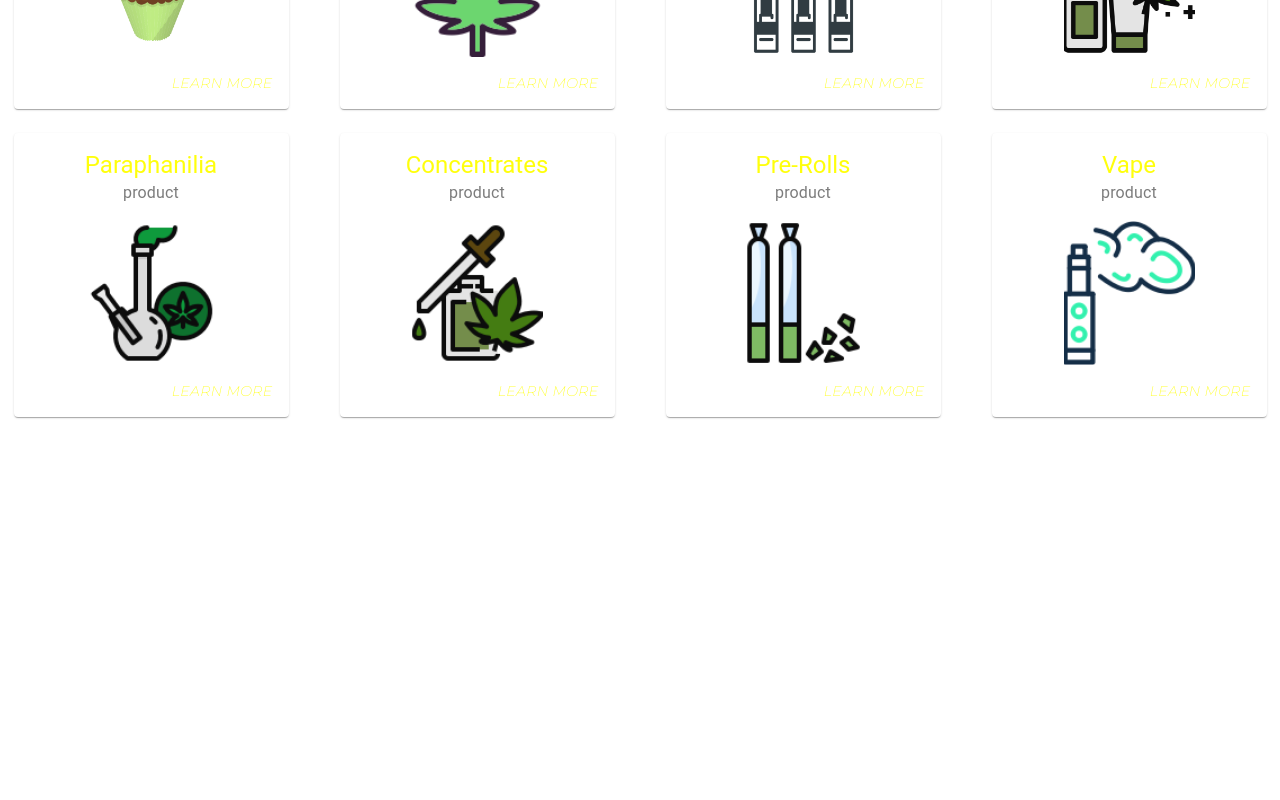
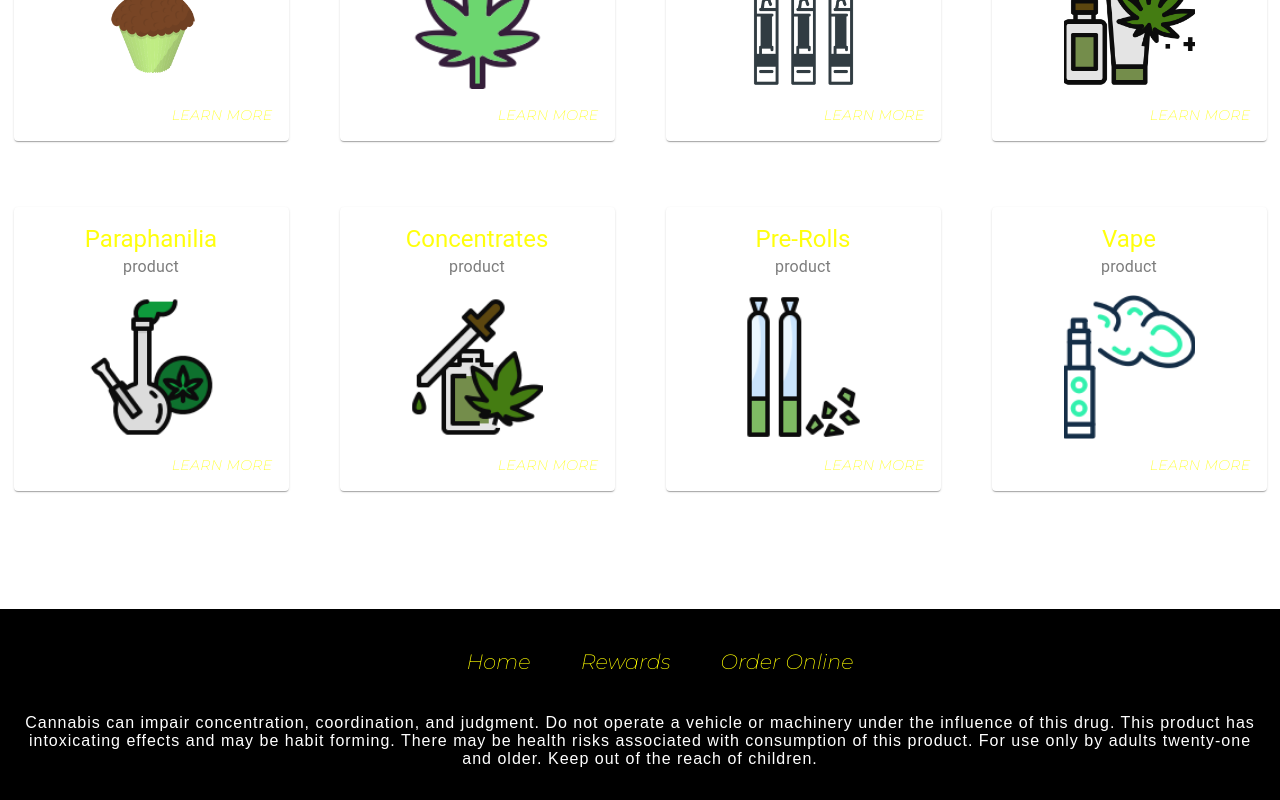
Before and after one commit to thekushery420/lspsReact, a React (Create React App) app: page / in a window 1280 px wide. Shown: the part 2364-3164 px from the top of the page. Before the commit the page ends 2793 px from the top, so only its background shows below. Built offline with nearby package versions, Linux system fonts and the light colour scheme.

Commit message:
footer component completed.

```diff
--- a/src/App.js
+++ b/src/App.js
@@ -1,31 +1,31 @@
-import React from "react"
-import Header from "../src/Components/Header/Header"
-import {Switch, Route} from "react-router-dom"
-import Home from "./Pages/Home"
-import Rewards from "./Pages/Rewards"
-import OrderOnline from "./Pages/OrderOnline"
+import React from "react";
+import Header from "../src/Components/Header/Header";
+import { Switch, Route } from "react-router-dom";
+import Home from "./Pages/Home";
+import Rewards from "./Pages/Rewards";
+import OrderOnline from "./Pages/OrderOnline";
+import Footer from "./Components/footer/Footer";
 
-import "../src/App.css"
+import "../src/App.css";
 
-function App(){
-return(
+function App() {
+  return (
     <>
       <Header />
       <Switch>
-            <Route exact path="/" >
+        <Route exact path="/">
           <Home />
         </Route>
-            <Route exact path="/Rewards" >
+        <Route exact path="/Rewards">
           <Rewards />
         </Route>
-            <Route exact path="/OrderOnline" >
+        <Route exact path="/OrderOnline">
           <OrderOnline />
         </Route>
       </Switch>
+      <Footer />
     </>
- )
-
-
+  );
 }
 
-export default App
+export default App;
--- a/src/Components/Header/Header.css
+++ b/src/Components/Header/Header.css
@@ -105,9 +105,9 @@
   }
 
   .navbar-logo img {
-    height: 140px;
-    width: 200px;
-    margin-top: 0.2em;
+    height: 100px;
+    width: 130px;
+    margin-top: 0.5rem;
     border-radius: 10px;
   }
 
--- a/src/Components/Hero/Hero.css
+++ b/src/Components/Hero/Hero.css
@@ -41,17 +41,25 @@
   animation: left_to_right 3s ease;
 }
 
-/* phone */
-@media screen and (max-width: 600px) {
+/* small phone */
+@media screen and (min-width: 240px) {
   .hero__title {
     animation: none;
+    font-size: 2.5em;
+  }
+}
+
+/* regular phone */
+@media screen and (min-width: 600px) {
+  .hero__title {
+    animation: none;
+    font-size: 4em;
   }
 }
 
 /* tablets */
-@media screen and (max-width: 767px) {
+@media screen and (min-width: 767px) {
   .hero__title {
-    font-size: 3em;
     animation: none;
   }
 }
--- a/src/Components/ProductCard/ProductCard.js
+++ b/src/Components/ProductCard/ProductCard.js
@@ -25,7 +25,7 @@ const ProductCard = ({ product, ...restProps }) => {
   };
 
   return (
-    <Grid item xs={6} sm={6} md={6} lg={3}>
+    <Grid item xs={12} sm={6} md={6} lg={3}>
       <Card className={classes.root}>
         <CardHeader
           className={classes.cardHeader}
--- /dev/null
+++ b/src/Components/footer/Footer.js
@@ -0,0 +1,52 @@
+import React from "react";
+import { Grid } from "@material-ui/core";
+import { Container } from "@material-ui/core";
+import { Box } from "@material-ui/core";
+import { useStyles } from "./styles";
+import { Link } from "@material-ui/core";
+
+import lspsLogo from "../../Assets/lspsLogo.jpg";
+
+function Footer(props) {
+  //getting external style page
+  const classes = useStyles();
+  return (
+    <>
+      <Box bgcolor="black" min-height="200px auto">
+        <Container>
+          <Grid className={classes.footer_grid} container>
+            <Grid item xs={12} sm={12} md={8}>
+              <ul className={classes.footer_ul}>
+                <li className={classes.footer_li}>
+                  <Link className={classes.footer_link} href="/">
+                    Home
+                  </Link>
+                </li>
+                <li className={classes.footer_li}>
+                  <Link className={classes.footer_link} href="/rewards">
+                    Rewards
+                  </Link>
+                </li>
+                <li className={classes.footer_li}>
+                  <Link className={classes.footer_link} href="/OrderOnline">
+                    Order Online
+                  </Link>
+                </li>
+              </ul>
+            </Grid>
+            <p className={classes.footer_disclaimer}>
+              Cannabis can impair concentration, coordination, and judgment. Do
+              not operate a vehicle or machinery under the influence of this
+              drug. This product has intoxicating effects and may be habit
+              forming. There may be health risks associated with consumption of
+              this product. For use only by adults twenty-one and older. Keep
+              out of the reach of children.
+            </p>
+          </Grid>
+        </Container>
+      </Box>
+    </>
+  );
+}
+
+export default Footer;
--- /dev/null
+++ b/src/Components/footer/styles.js
@@ -0,0 +1,37 @@
+import { makeStyles } from "@material-ui/core/styles";
+
+export const useStyles = makeStyles((theme) => ({
+  footer_grid: {
+    display: "flex",
+    alignItems: "center",
+    flexDirection: "column",
+  },
+
+  footer_ul: {
+    display: "flex",
+    justifyContent: "space-evenly",
+    width: "100%",
+    margin: "40px 20px",
+
+    //footer links into column on mobile
+    [theme.breakpoints.down("xs")]: {
+      flexDirection: "column",
+      textAlign: "center",
+    },
+  },
+  footer_li: {
+    margin: "0 20px",
+    textDecoration: "none",
+  },
+  footer_link: {
+    color: "yellow",
+    fontSize: "1.3em",
+  },
+  footer_disclaimer: {
+    color: "white",
+    textAlign: "center",
+    fontFamily: "Arial, sans-serif",
+    letterSpacing: "1px",
+    paddingBottom: "2em",
+  },
+}));
--- a/src/Pages/Home.js
+++ b/src/Pages/Home.js
@@ -1,7 +1,7 @@
 import React from "react";
 import AboutUs from "../Components/AboutSection/AboutUs";
 import Hero from "../Components/Hero/Hero";
-// import Grid_Background from "../Assets/Cards_Background.PNG";
+
 import ParallaxImage from "../Assets/parallax_Image.jpg";
 
 import { Grid } from "@material-ui/core";
@@ -18,16 +18,13 @@ const useStyles = makeStyles((theme) => ({
     display: "flex",
     flexDirection: "column",
     height: "auto",
-
-    // [theme.breakpoints.down("lg")]: {
-    //   height: "auto",
-    // },
   },
 
   Grid: {
-    // backgroundImage: `url(${Grid_Background})`,
     backgroundSize: "cover",
-    marginTop: "4em",
+    marginTop: "6em",
+    marginBottom: "4em",
+    minHeight: "700px",
   },
 
   informationCards__Grid: {
@@ -67,6 +64,7 @@ function Home() {
       </div>
 
       <Parallax backgroundImage={ParallaxImage} title={"Get Educated"} />
+
       <section>
         <Grid className={classes.Grid} container spacing={3}>
           {ProductItems.map((product) => (
```
Lines whose indentation alone changed are shown as unchanged.
